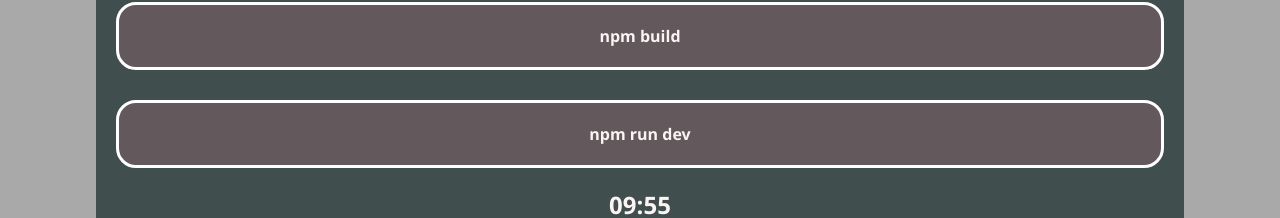
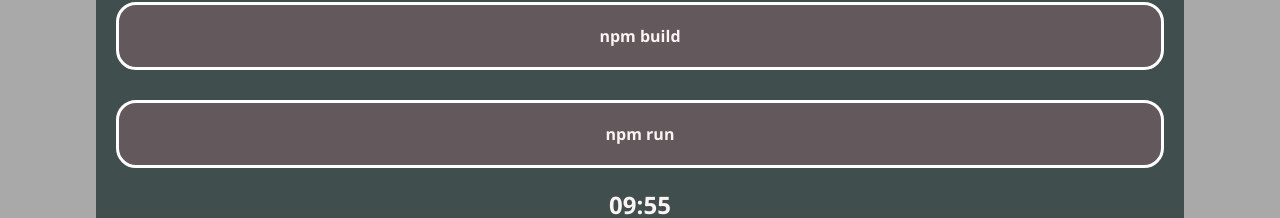
Before and after one commit to Denisa-emina/React-App-Quiz, a React (Create React App) app: page / in a window 1280 px wide. Shown: the part 440-658 px from the top of the page. Built offline with nearby package versions, Linux system fonts and the light colour scheme.

Commit message:
Update Questions.js

```diff
--- a/src/data/Questions.js
+++ b/src/data/Questions.js
@@ -7,7 +7,7 @@ export const questions = [
             { id: 0, text: "npm start", isCorrect: true },
             { id: 1, text: "npm serve", isCorrect: false },
             { id: 2, text: "npm build", isCorrect: false },
-            { id: 3, text: "npm run dev", isCorrect: false },
+            { id: 3, text: "npm run", isCorrect: false },
         ],
     },
     {
```
